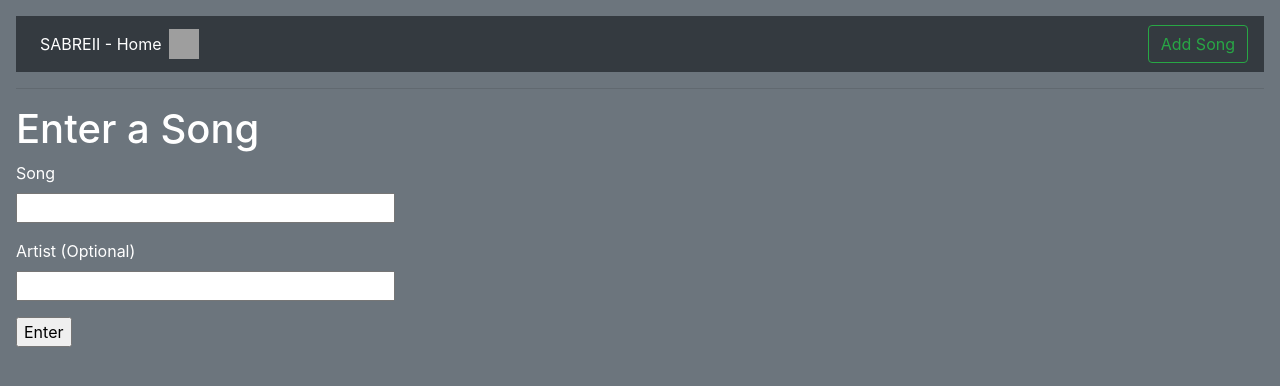
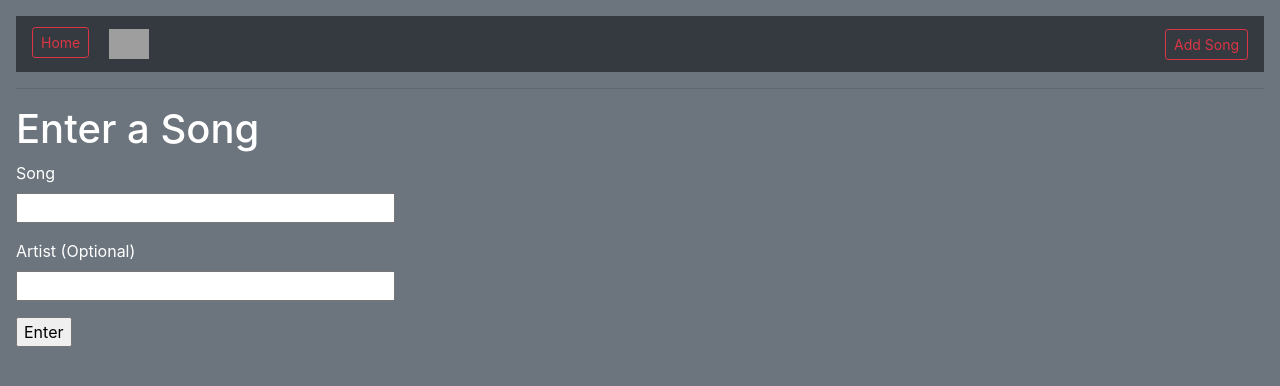
Before and after one commit to kilchem182/SABRE-II-Web-App, a Flask app: page /addSongToQ in a window 1280 px wide. Shown: the top 386 px of the page. Run offline with Flask 2, Linux system fonts and the light colour scheme; some libraries are stand-ins or nearby versions; grey boxes are pictures that could not be loaded.

Commit message:
finishing website

```diff
--- a/app/templates/base.html
+++ b/app/templates/base.html
@@ -20,17 +20,17 @@
       <div class="collapse navbar-collapse" id="navbarSupportedContent">
         <ul class="navbar-nav mr-auto">
           <li class="nav-item active">
-            <a class="nav-link" href="/index">SABREII - Home <span class="sr-only">(current)</span></a>
+            <a class="btn btn-sm btn-outline-danger" style="margin-bottom:-10px;margin-right:20px" href="/index">Home</a>
           </li>
           <a class="navbar-brand" href="/index">
-             <img src="https://image.flaticon.com/icons/png/128/179/179407.png" width="30" height="30" alt="">
+             <img src="https://image.flaticon.com/icons/png/128/179/179407.png" style="align-self:center;width="30" height="30" alt="">
          </a>
 
         </ul>
         <form class="form-inline my-2 my-lg-0">
           <!-- <input class="form-control mr-sm-2" type="search" placeholder="Song Name" aria-label="Search">
           <input class="form-control mr-sm-2" type="search" placeholder="Artist Name (optional)" aria-label="Search"> -->
-          <a class="btn btn-outline-success my-2 my-sm-0" href="/addSongToQ">Add Song</a>
+          <a class="btn btn-sm btn-outline-danger" href="/addSongToQ">Add Song</a>
         </form>
       </div>
 
--- a/app/templates/index.html
+++ b/app/templates/index.html
@@ -4,7 +4,7 @@
         <div class="container">
           <div class = "row text-center">
               <div class = "col-md-12">
-                <h1 style="margin-bottom:10px;"><font face = "Century Gothic">SABRE-II</font></h1>
+                <h1 style="margin-bottom:10px;"><font face = "Courier">SABRE-II</font></h1>
                 <h1><img src={{songs[0]['artworkUrl100']}} style="width:256px;height:256px;"></h1>
                 <h3>Now Playing:</h3>
                 <h4>{{songs[0]['trackName']}} - {{songs[0]['artistName']}} - {{songs[0]['collectionName']}}</h4>
```
